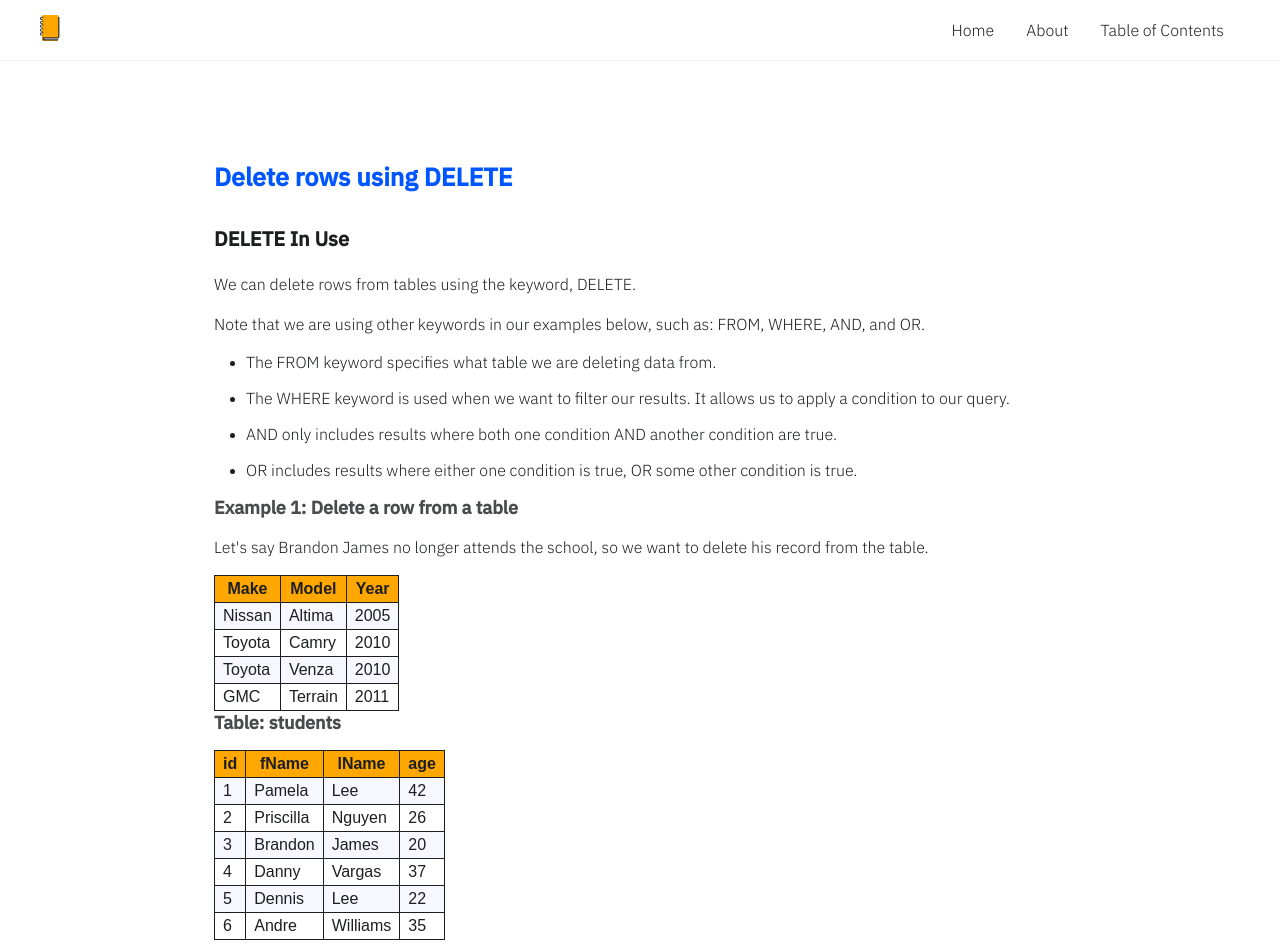
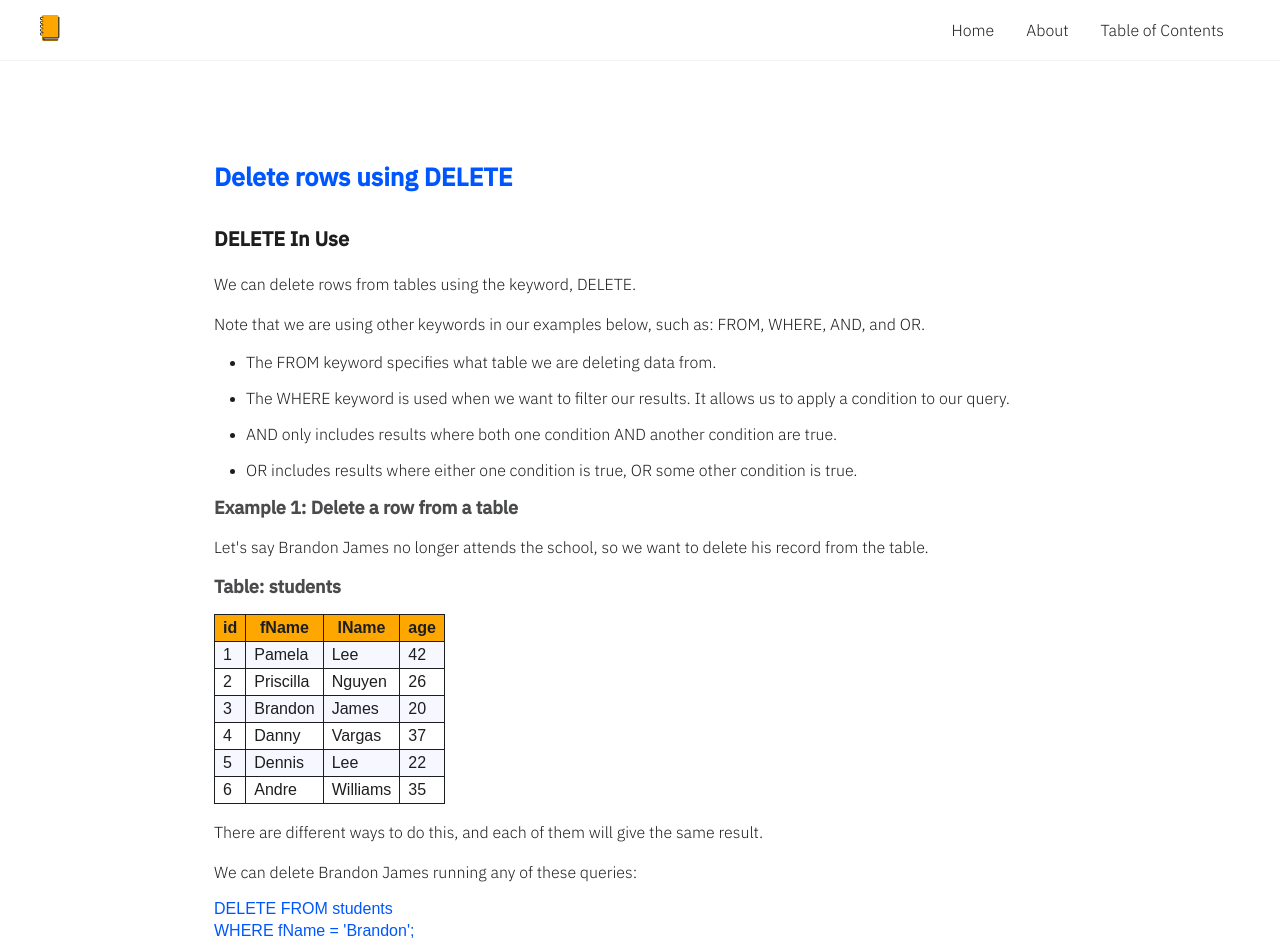
Before and after one commit to agviray/sql-notebook, a React (Create React App) app: page /delete in a window 1280 px wide. Shown: the top 952 px of the page. Built offline with nearby package versions, Linux system fonts and the light colour scheme.

Commit message:
Implement Table component in Delete.js page

```diff
--- a/src/components/Table.js
+++ b/src/components/Table.js
@@ -1,13 +1,6 @@
 import React from 'react';
 
-const tableHeadings = ['Make', 'Model', 'Year'];
-const tableRows = [
-  ['Nissan', 'Altima', '2005'],
-  ['Toyota', 'Camry', '2010'],
-  ['Toyota', 'Venza', '2010'],
-  ['GMC', 'Terrain', '2011'],
-];
-const Table = () => {
+const Table = ({ tableHeadings, tableRows }) => {
   // - Renders table rows with table data children
   const renderTableDataRows = (tableRows) => {
     let tableDataToRender = [];
--- a/src/components/pages/Delete.js
+++ b/src/components/pages/Delete.js
@@ -1,5 +1,15 @@
 import React from 'react';
 import Table from '../Table';
+
+const tableHeadings = ['id', 'fName', 'lName', 'age'];
+const tableRows = [
+  ['1', 'Pamela', 'Lee', '42'],
+  ['2', 'Priscilla', 'Nguyen', '26'],
+  ['3', 'Brandon', 'James', '20'],
+  ['4', 'Danny', 'Vargas', '37'],
+  ['5', 'Dennis', 'Lee', '22'],
+  ['6', 'Andre', 'Williams', '35'],
+];
 
 const Delete = () => {
   return (
@@ -54,54 +64,8 @@ const Delete = () => {
                   want to delete his record from the table.
                 </p>
                 <div className="tableContainer">
-                  <Table />
                   <h4>Table: students</h4>
-                  <table>
-                    <tbody>
-                      <tr>
-                        <th>id</th>
-                        <th>fName</th>
-                        <th>lName</th>
-                        <th>age</th>
-                      </tr>
-                      <tr>
-                        <td>1</td>
-                        <td>Pamela</td>
-                        <td>Lee</td>
-                        <td>42</td>
-                      </tr>
-                      <tr>
-                        <td>2</td>
-                        <td>Priscilla</td>
-                        <td>Nguyen</td>
-                        <td>26</td>
-                      </tr>
-                      <tr>
-                        <td>3</td>
-                        <td>Brandon</td>
-                        <td>James</td>
-                        <td>20</td>
-                      </tr>
-                      <tr>
-                        <td>4</td>
-                        <td>Danny</td>
-                        <td>Vargas</td>
-                        <td>37</td>
-                      </tr>
-                      <tr>
-                        <td>5</td>
-                        <td>Dennis</td>
-                        <td>Lee</td>
-                        <td>22</td>
-                      </tr>
-                      <tr>
-                        <td>6</td>
-                        <td>Andre</td>
-                        <td>Williams</td>
-                        <td>35</td>
-                      </tr>
-                    </tbody>
-                  </table>
+                  <Table tableHeadings={tableHeadings} tableRows={tableRows} />
                 </div>
                 <p>
                   There are different ways to do this, and each of them will
```
